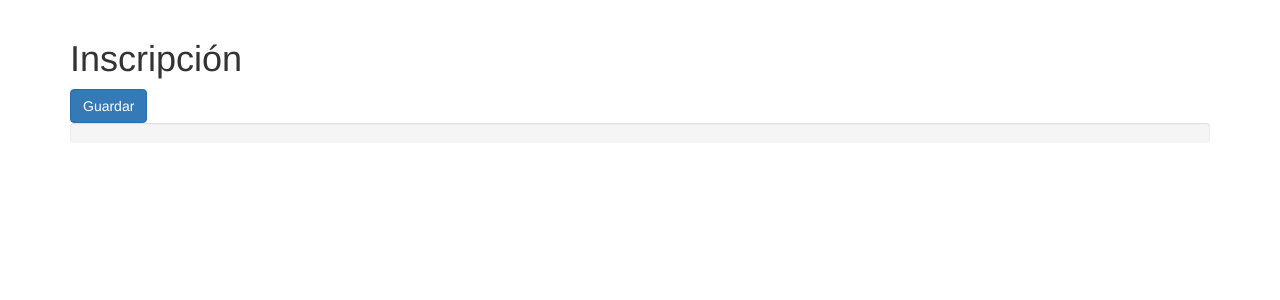
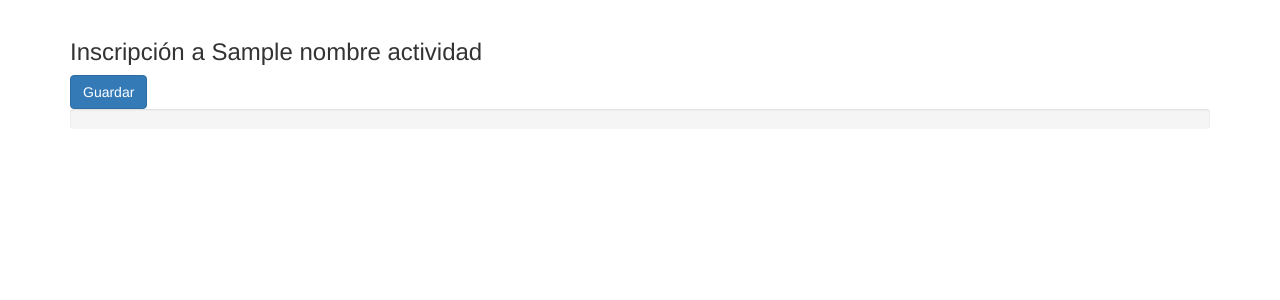
Before and after one commit to movimientoperegrino/inscripcion, a Django app: template templates/form.html in a window 1280 px wide. Shown: the part 51-351 px from the top of the page. Run offline with Django 3.2, Linux system fonts and the light colour scheme; the template is opened without the code that fills it: most values are stand-ins (such as "Sample title", 1, 10 or a date in 2020); some libraries are stand-ins or nearby versions.

Commit message:
Nombre actividad agregado a form

```diff
--- a/inscripcion/views.py
+++ b/inscripcion/views.py
@@ -421,6 +421,8 @@ def inscripcion_actividad(request, idActividad):
     print(request.scheme)
     context = {
         'form': form,
+        'nombre_actividad': actividad.nombre,
+
     }
 
     return render(request, 'form.html', context)
--- a/templates/form.html
+++ b/templates/form.html
@@ -8,7 +8,7 @@
 {% bootstrap_messages %}
     <div class="row">
         <div class="col-sm-12 ">
-            <h1>Inscripción</h1>
+            <h3>Inscripción a {{ nombre_actividad }}</h3>
 
         </div>
     </div>
```
